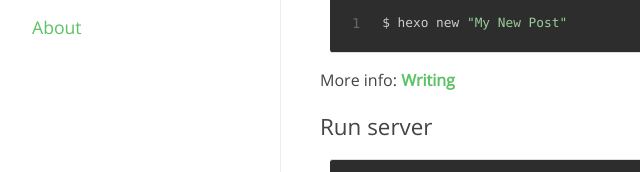
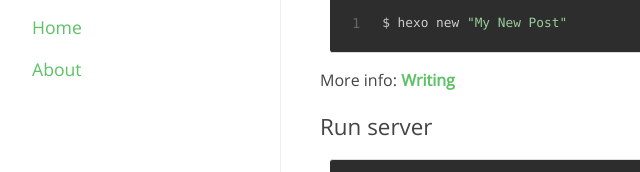
Before and after one commit to liang-haoran/liang-haoran.github.io, a plain HTML site: page 2022/05/10/hello-world/index.html in a window 1280 px wide. Shown: the part 326-498 px from the top of the page, 0-640 px from the left. Drawn offline with Linux system fonts and the light colour scheme; files whose address does not match are found by name.

Commit message:
Site updated: 2022-05-12 16:17:24

```diff
--- a/2022/05/10/hello-world/index.html
+++ b/2022/05/10/hello-world/index.html
@@ -35,6 +35,7 @@
           <a target="_blank" rel="noopener" href="http://github.com/liang-haoran"><i class="fa fa-github-square fa-2x"></i></a>
           <a target="_blank" rel="noopener" href="http://twitter.com/andleaforer"><i class="fa fa-twitter-square fa-2x"></i></a>
       </div>
+<h6><a href="/home">Home</a></h6>
 <h6><a href="/about">About</a></h6>
         </header>
 
```
Also changed, not shown: 2022/05/12/过去几年做过的业务总结：图标任务的并发控制/index.html (+1 -0 lines), about/index.html (+1 -0 lines), archives/2022/05/index.html (+1 -0 lines), archives/2022/index.html (+1 -0 lines), archives/index.html (+1 -0 lines), index.html (+1 -0 lines), images/tag_example.png.
